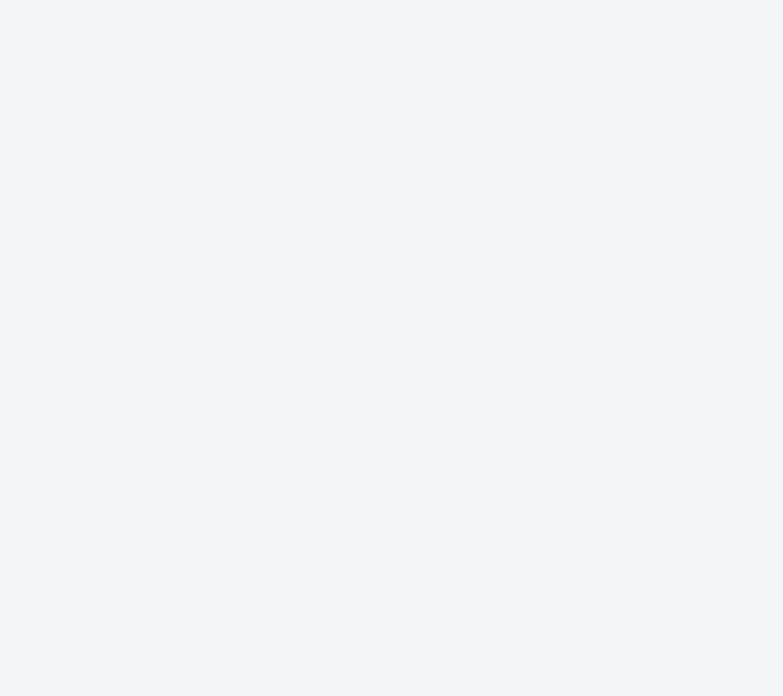
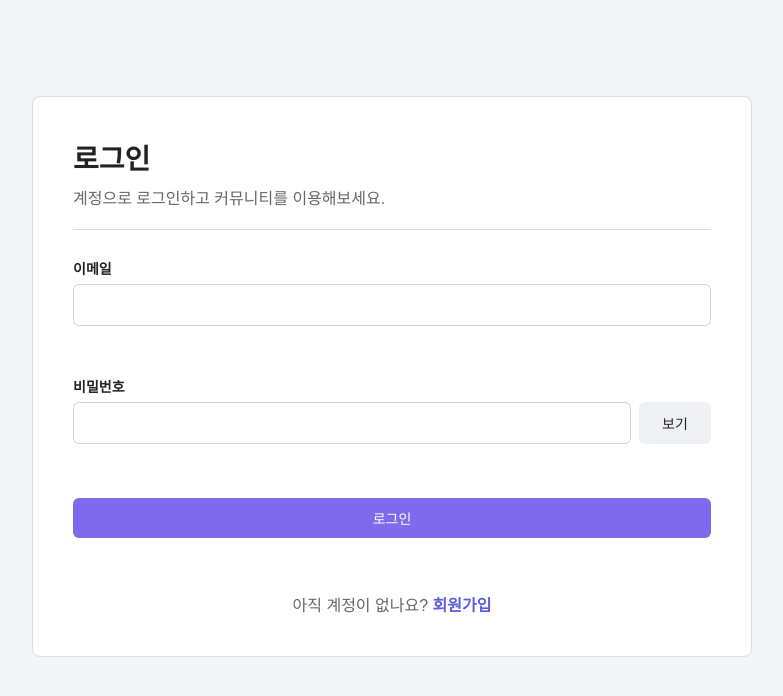
Before and after one commit to 100-hours-a-week/KTB4_luna_week10, a React (Vite) app: page /login in a window 1280 px wide. Shown: the top 696 px of the page, without its empty margins (248-1031 px from the left). Built offline with nearby package versions, Linux system fonts and the light colour scheme.

Commit message:
로그인 페이지 구현

```diff
--- a/src/pages/LoginPage.jsx
+++ b/src/pages/LoginPage.jsx
@@ -1,3 +1,206 @@
+import { useEffect, useState } from "react";
+import {
+  Link,
+  useNavigate,
+} from "react-router-dom";
+
+import { useForm } from "../hooks/useForm.js";
+import { login } from "../services/userApi.js";
+import { redirectIfLoggedIn } from "../utils/auth.js";
+import {
+  validateEmail,
+  validatePassword,
+} from "../utils/validation.js";
+
+const emailRules = {
+  validate: (value) => validateEmail(value.trim()),
+};
+
+const passwordRules = {
+  validate: (value) => validatePassword(value),
+};
+
+function saveLoginUser(data) {
+  localStorage.setItem(
+    "token",
+    JSON.stringify(data.token),
+  );
+  localStorage.setItem("userId", data.userId);
+  localStorage.setItem("nickname", data.nickname);
+
+  if (
+    data.profileImageUrl &&
+    data.profileImageUrl !== "null" &&
+    data.profileImageUrl !== "undefined"
+  ) {
+    localStorage.setItem(
+      "profileImageUrl",
+      data.profileImageUrl,
+    );
+  } else {
+    localStorage.removeItem("profileImageUrl");
+  }
+}
+
 export default function LoginPage() {
-  return null;
+  const navigate = useNavigate();
+  const [
+    isPasswordVisible,
+    setIsPasswordVisible,
+  ] = useState(false);
+  const {
+    formRef,
+    register,
+    handleSubmit,
+    errors,
+    formError,
+    isSubmitting,
+    setError,
+    setFormError,
+  } = useForm();
+
+  useEffect(() => {
+    document.title = "로그인";
+    redirectIfLoggedIn(navigate);
+  }, [navigate]);
+
+  async function submitLogin(rawValues) {
+    try {
+      const result = await login({
+        email: rawValues.email.trim(),
+        password: rawValues.password,
+      });
+
+      saveLoginUser(result.data);
+      navigate("/posts");
+    } catch (error) {
+      if (
+        error.status === 401 &&
+        error.message === "user_not_found"
+      ) {
+        setError(
+          "email",
+          "등록되지 않은 이메일입니다",
+        );
+        return;
+      }
+
+      if (
+        error.status === 401 &&
+        error.message === "password_invalid"
+      ) {
+        setError(
+          "password",
+          "비밀번호가 올바르지 않습니다.",
+        );
+        return;
+      }
+
+      setFormError(
+        "이메일 또는 비밀번호를 확인해주세요.",
+      );
+    }
+  }
+
+  return (
+    <main className="auth-page">
+      <section className="auth-panel">
+        <div className="auth-title">
+          <h1>로그인</h1>
+          <p>
+            계정으로 로그인하고 커뮤니티를
+            이용해보세요.
+          </p>
+        </div>
+
+        <form
+          id="loginForm"
+          ref={formRef}
+          className="auth-form"
+          noValidate
+          onSubmit={handleSubmit(submitLogin)}
+        >
+          <div className="auth-field">
+            <label htmlFor="loginEmail">
+              이메일
+            </label>
+            <input
+              id="loginEmail"
+              type="email"
+              autoComplete="email"
+              {...register("email", emailRules)}
+            />
+            <p
+              id="emailHelper"
+              className={errors.email
+                ? "helper-text error"
+                : "helper-text"}
+            >
+              {errors.email || ""}
+            </p>
+          </div>
+
+          <div className="auth-field">
+            <label htmlFor="loginPassword">
+              비밀번호
+            </label>
+            <div className="password-input-row">
+              <input
+                id="loginPassword"
+                type={isPasswordVisible
+                  ? "text"
+                  : "password"}
+                autoComplete="current-password"
+                {...register(
+                  "password",
+                  passwordRules,
+                )}
+              />
+              <button
+                type="button"
+                className="password-toggle-button"
+                data-toggle-password="loginPassword"
+                onClick={() => {
+                  setIsPasswordVisible(
+                    (isVisible) => !isVisible,
+                  );
+                }}
+              >
+                {isPasswordVisible ? "숨기기" : "보기"}
+              </button>
+            </div>
+            <p
+              id="passwordHelper"
+              className={errors.password
+                ? "helper-text error"
+                : "helper-text"}
+            >
+              {errors.password || ""}
+            </p>
+          </div>
+
+          <button
+            type="submit"
+            disabled={isSubmitting}
+          >
+            로그인
+          </button>
+        </form>
+
+        <p
+          id="loginMessage"
+          className={formError
+            ? "message error"
+            : "message"}
+        >
+          {formError || ""}
+        </p>
+
+        <p className="auth-switch">
+          아직 계정이 없나요?{" "}
+          <Link to="/signup">회원가입</Link>
+        </p>
+      </section>
+    </main>
+  );
 }
--- a/vite.config.js
+++ b/vite.config.js
@@ -7,6 +7,8 @@ export default defineConfig({
   ],
 
   server: {
+    port:5500,
+    strictPort: true,
     proxy: {
       "/api": {
         target: "http://localhost:8080",
```
